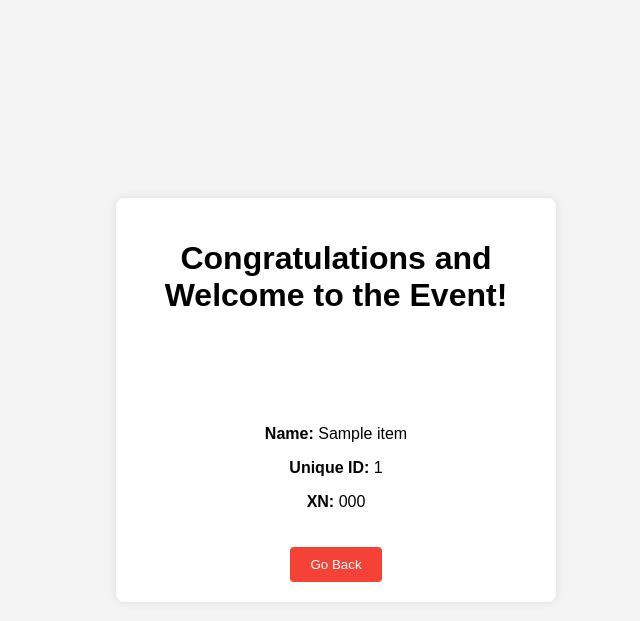
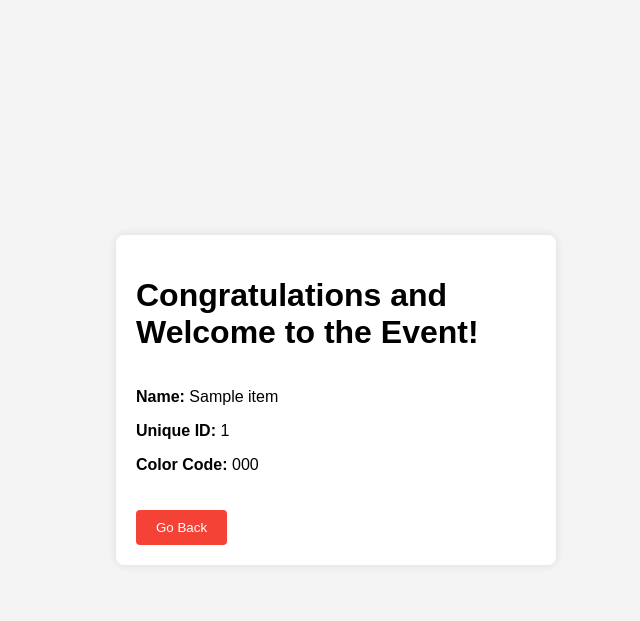
Before and after one commit to KenEkanem/CheckinApp, a Flask app: page /checkin/1 in a window 1280 px wide. Shown: the top 621 px of the page, without its empty margins (304-944 px from the left). Run offline with Flask 3, Linux system fonts and the light colour scheme; a database or web service that is not in the repository returns one stand-in record (values such as "Sample title"); data that the repository does not hold is empty.

Commit message:
updated clor box || left alignment

```diff
--- a/templates/checkin.html
+++ b/templates/checkin.html
@@ -4,15 +4,66 @@
     <meta charset="UTF-8">
     <meta name="viewport" content="width=device-width, initial-scale=1.0">
     <title>Check-in</title>
-    <link rel="stylesheet" href="/templates/css/checkin.css">
+    <style>
+        body {
+            font-family: Arial, sans-serif;
+            background-color: #f4f4f4;
+            display: flex;
+            justify-content: center;
+            align-items: center;
+            height: 100vh;
+            margin: 0;
+        }
+        .container {
+            background: white;
+            padding: 20px;
+            border-radius: 8px;
+            box-shadow: 0 0 10px rgba(0, 0, 0, 0.1);
+            max-width: 400px;
+            width: 100%;
+            text-align: left; /* Align text to the left */
+        }
+        .header {
+            display: flex;
+            justify-content: space-between;
+            align-items: center;
+        }
+        .color-box {
+            width: 50px;
+            height: 50px;
+            margin-left: 20px;
+            display: inline-block;
+            background-color: {{ guest.color_code }};
+        }
+        button {
+            padding: 10px 20px;
+            background-color: #4CAF50;
+            color: white;
+            border: none;
+            border-radius: 4px;
+            cursor: pointer;
+            margin-top: 20px;
+        }
+        button:hover {
+            background-color: #45a049;
+        }
+        .back-btn {
+            background-color: #f44336;
+        }
+        .back-btn:hover {
+            background-color: #e53935;
+        }
+    </style>
 </head>
 <body>
     <div class="container">
-        <h1>Congratulations and Welcome to the Event!</h1>
-        <div class="color-box" style="background-color: {{ guest.color_code }};"></div>
+        <div class="header">
+            <h1>Congratulations and Welcome to the Event!</h1>
+            <div class="color-box"></div>
+        </div>
         <p><strong>Name:</strong> {{ guest.name }}</p>
         <p><strong>Unique ID:</strong> {{ guest.unique_id }}</p>
-        <p><strong>XN:</strong> {{ guest.color_code }}</p>
+        <p><strong>Color Code:</strong> {{ guest.color_code }}</p>
         <button class="back-btn" onclick="window.history.back()">Go Back</button>
     </div>
 </body>
```
